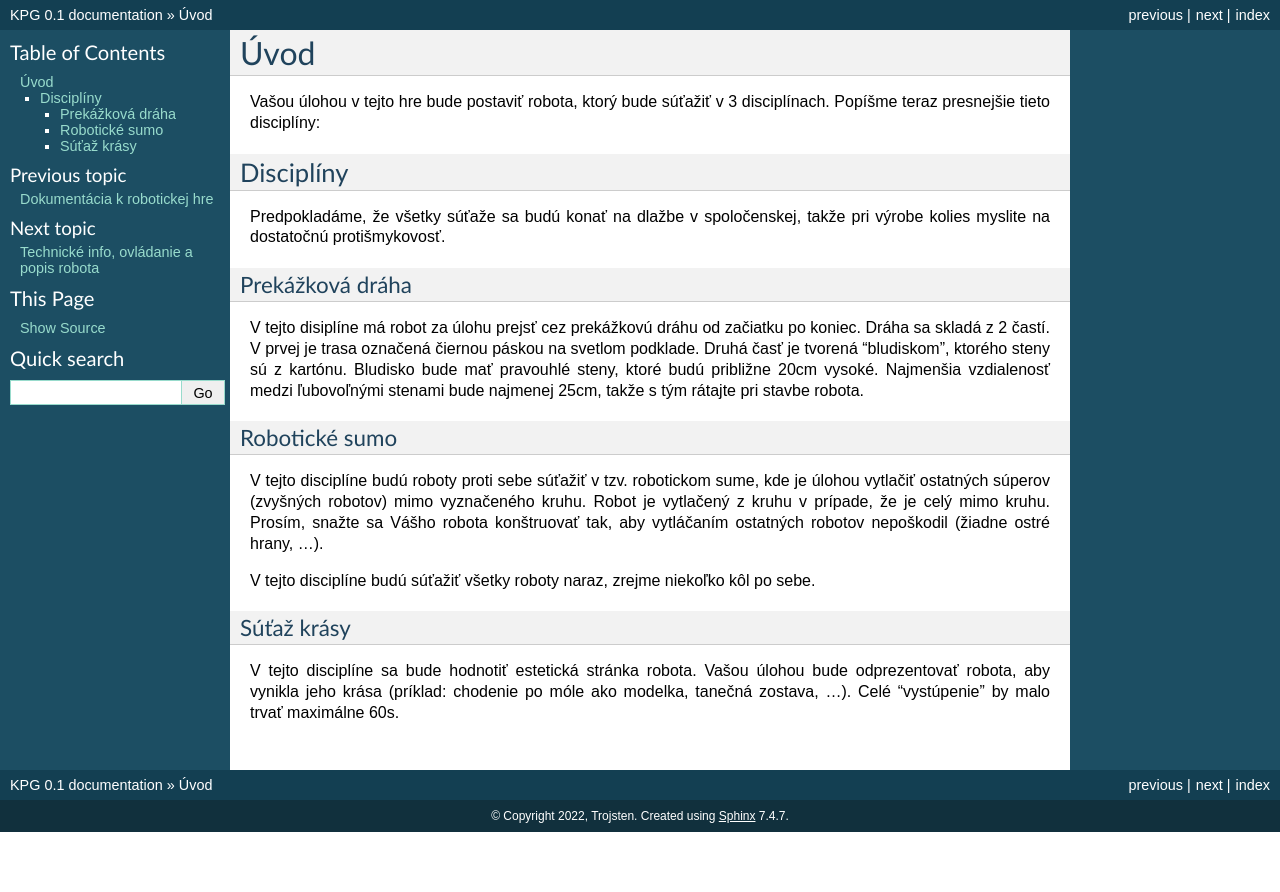
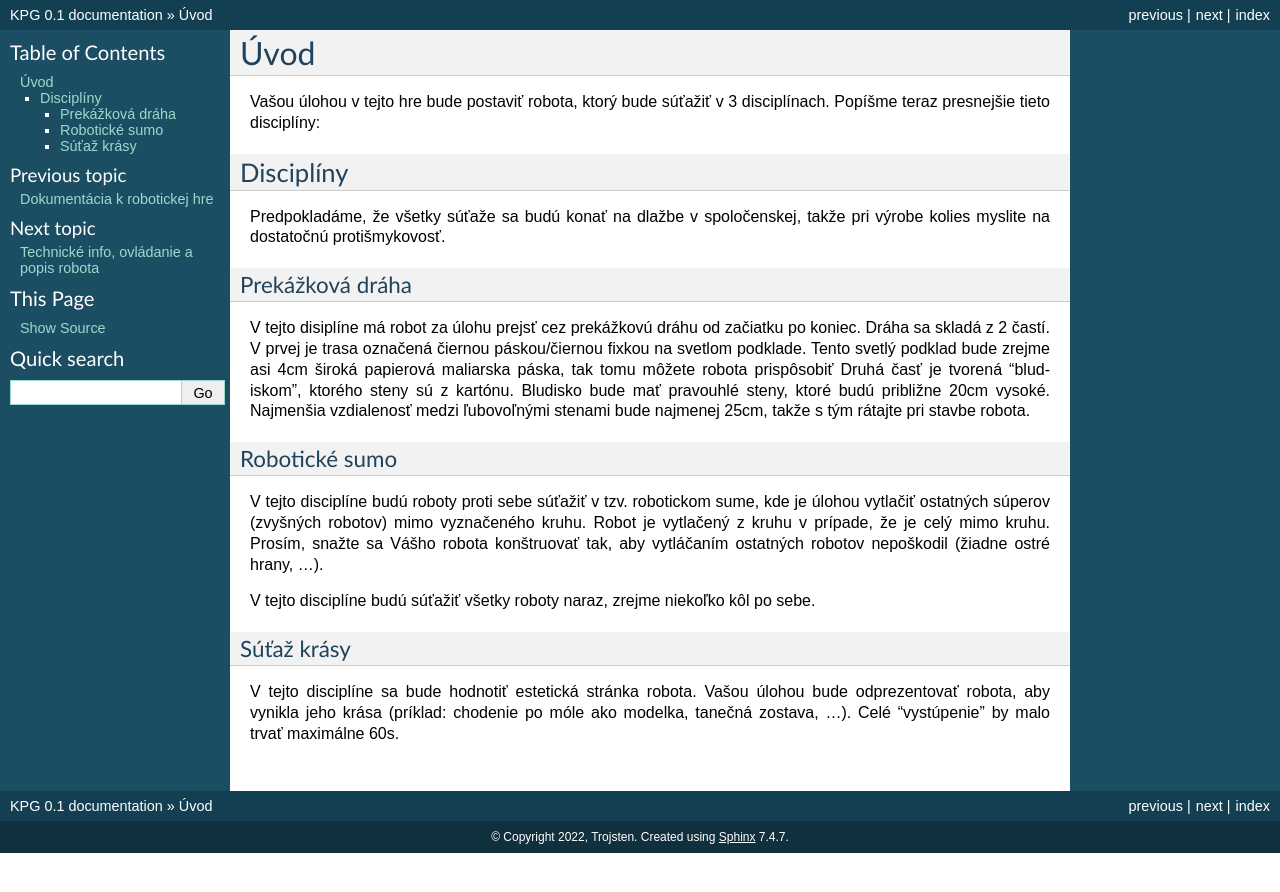
Before and after one commit to marcel3032/konstrukckoprobojogeometria, a Sphinx documentation site: the page built from docs/source/intro.rst, in a window 1280 px wide. Shown: the top 892 px of the page. Built offline with Sphinx 7.4.7, drawn with Linux system fonts in a browser that asks for light colours.

Commit message:
Update intro.rst

```diff
--- a/docs/source/intro.rst
+++ b/docs/source/intro.rst
@@ -17,7 +17,10 @@ Prekážková dráha
 ~~~~~~~~~~~~~~~~~~
 
 V tejto disiplíne má robot za úlohu prejsť cez prekážkovú dráhu od začiatku po koniec.
-Dráha sa skladá z 2 častí. V prvej je trasa označená čiernou páskou na svetlom podklade.
+Dráha sa skladá z 2 častí.
+V prvej je trasa označená čiernou páskou/čiernou fixkou na svetlom podklade.
+Tento svetlý podklad bude zrejme asi 4cm široká papierová maliarska páska,
+tak tomu môžete robota prispôsobiť
 Druhá časť je tvorená "bludiskom", ktorého steny sú z kartónu.
 Bludisko bude mať pravouhlé steny, ktoré budú približne 20cm vysoké.
 Najmenšia vzdialenosť medzi ľubovoľnými stenami bude najmenej 25cm,
```
